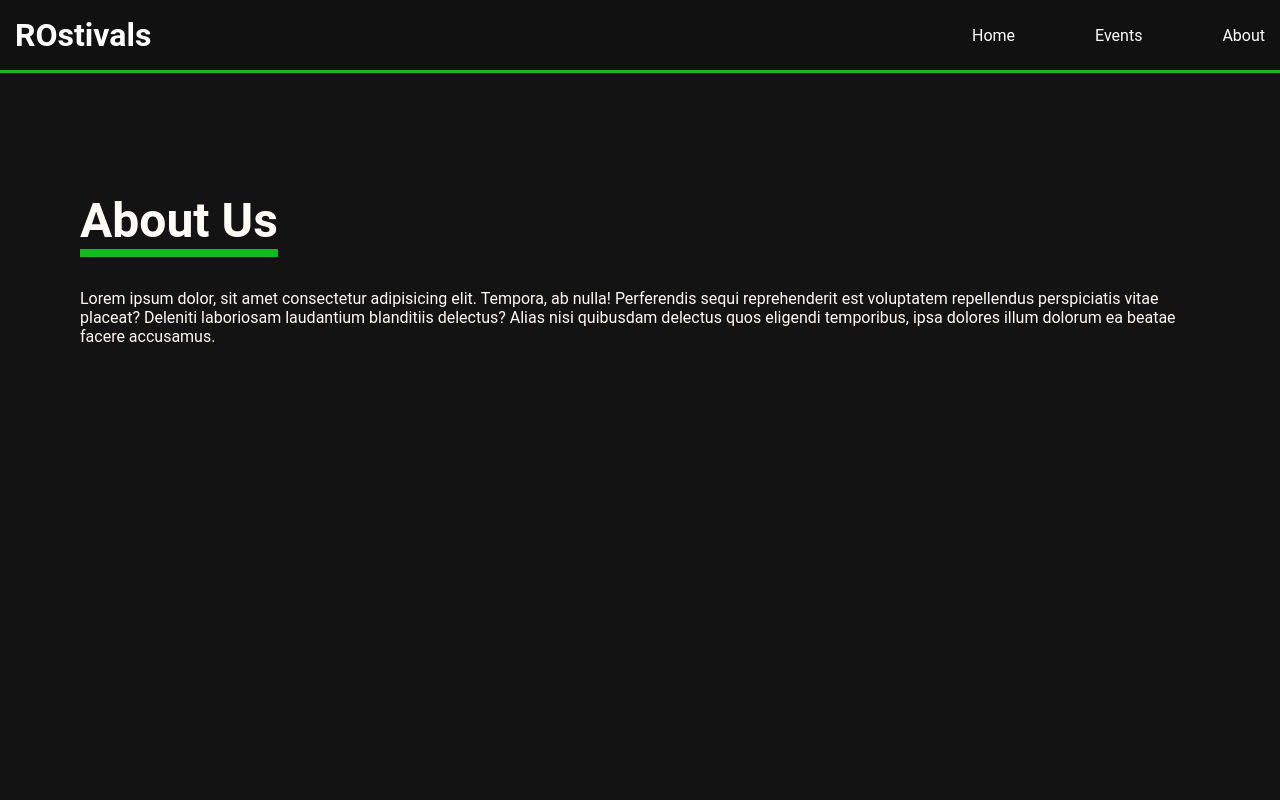
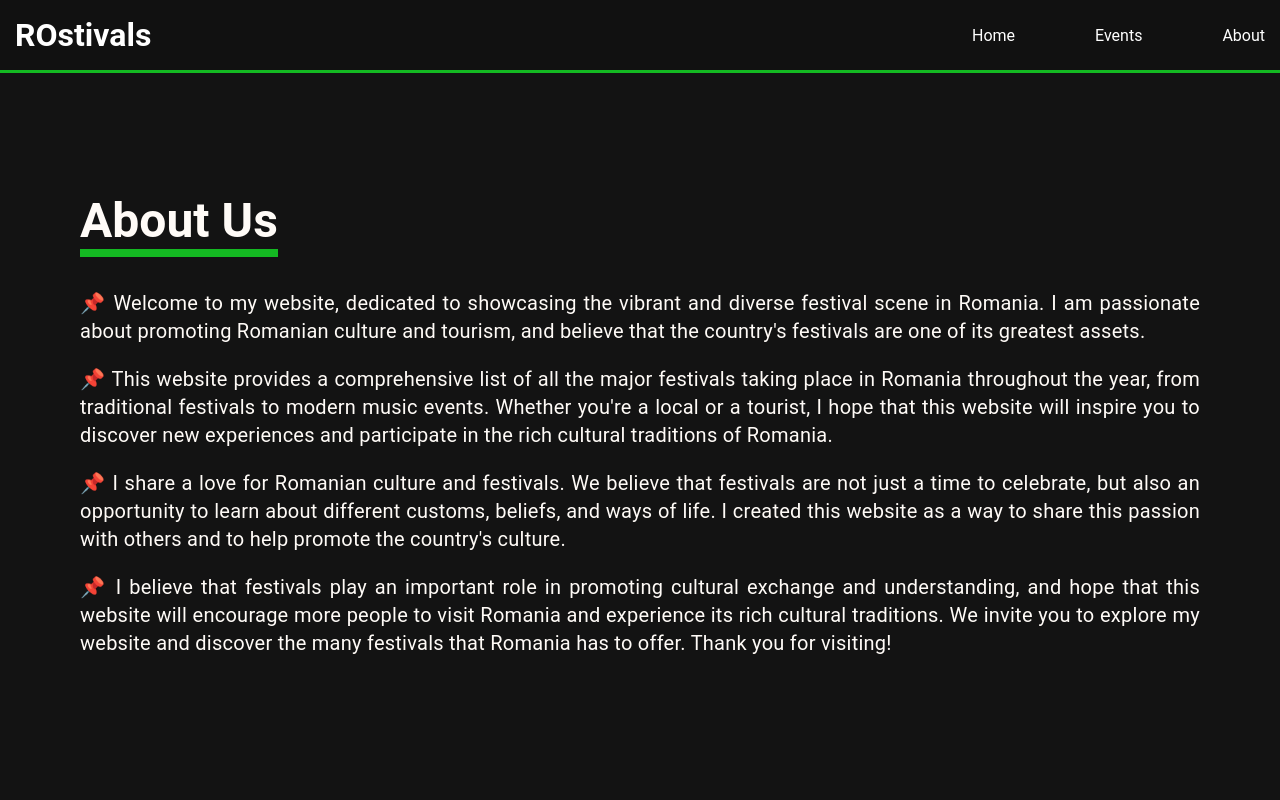
Before and after one commit to cosmin-panescu/Romania-Events-Website, a Next.js app: page /about in a window 1280 px wide. Shown: the top 800 px of the page. Built offline with nearby package versions, Linux system fonts and the light colour scheme.

Commit message:
Add content to About page and style it

```diff
--- a/src/pages/about.jsx
+++ b/src/pages/about.jsx
@@ -3,8 +3,21 @@ import React from 'react'
 const About = () => {
   return (
     <div className='about'>
-      <h1>About Us</h1>
-      <p>Lorem ipsum dolor, sit amet consectetur adipisicing elit. Tempora, ab nulla! Perferendis sequi reprehenderit est voluptatem repellendus perspiciatis vitae placeat? Deleniti laboriosam laudantium blanditiis delectus? Alias nisi quibusdam delectus quos eligendi temporibus, ipsa dolores illum dolorum ea beatae facere accusamus.</p>
+      <div className="about-content">
+        <h1>About Us</h1>
+        <p>
+         📌 Welcome to my website, dedicated to showcasing the vibrant and diverse festival scene in Romania. I am passionate about promoting Romanian culture and tourism, and believe that the country's festivals are one of its greatest assets.
+        </p>
+        <p>
+          📌 This website provides a comprehensive list of all the major festivals taking place in Romania throughout the year, from traditional festivals to modern music events. Whether you're a local or a tourist, I hope that this website will inspire you to discover new experiences and participate in the rich cultural traditions of Romania.
+        </p>
+        <p>
+          📌 I share a love for Romanian culture and festivals. We believe that festivals are not just a time to celebrate, but also an opportunity to learn about different customs, beliefs, and ways of life. I created this website as a way to share this passion with others and to help promote the country's culture.
+        </p>
+        <p>
+          📌 I believe that festivals play an important role in promoting cultural exchange and understanding, and hope that this website will encourage more people to visit Romania and experience its rich cultural traditions. We invite you to explore my website and discover the many festivals that Romania has to offer. Thank you for visiting!
+        </p>
+      </div>
     </div>
   )
 }
--- a/src/styles/general.scss
+++ b/src/styles/general.scss
@@ -296,13 +296,27 @@ header {
 .about {
     background-color: #131313;
     padding: 10rem 5rem 5rem 5rem;
-    min-height: 100vh;
+    min-height: calc(100vh - 15rem);
     color: #fffbf7;
+    display: flex;
+    justify-content: center;
 
-    h1 {
-        font-size: 3rem;
-        border-bottom: 8.5px solid #14b922;
-        width: max-content;
+    .about-content {
+        width: 100%;
+        max-width: 1250px;
+
+        h1 {
+            font-size: 3rem;
+            border-bottom: 8.5px solid #14b922;
+            width: max-content;
+        }
+
+        p {
+            text-align: justify;
+            line-height: 1.4;
+            letter-spacing: .25px;
+            font-size: 1.25rem;
+        }
     }
 }
 
```
